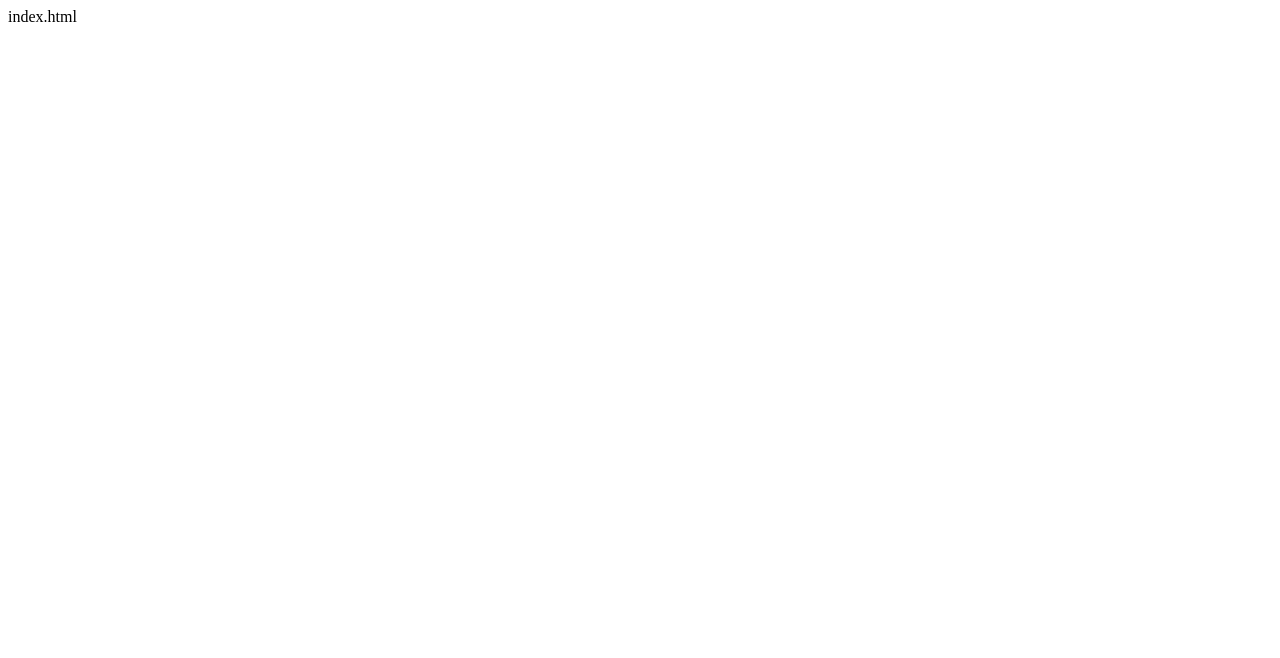
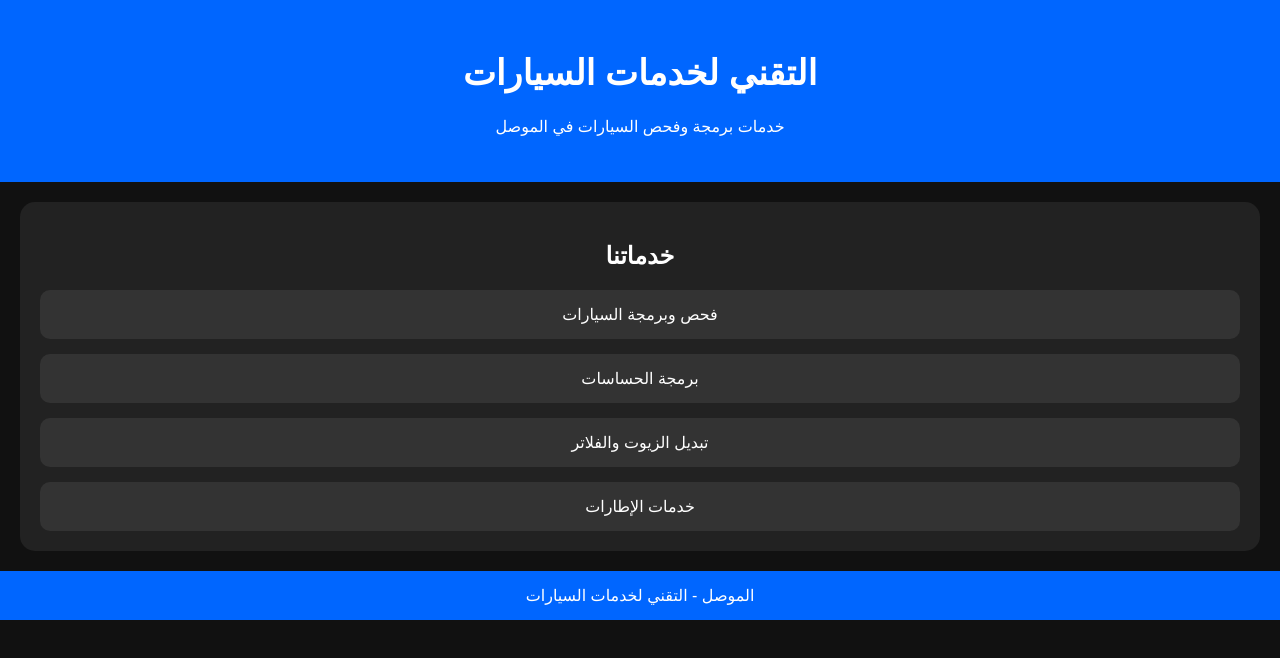
Before and after one commit to tcarsservices/ts_car, a plain HTML site: page index.html in a window 1280 px wide. Drawn offline with Linux system fonts and the light colour scheme.

Commit message:
Update index.html

```diff
--- a/index.html
+++ b/index.html
@@ -1 +1,73 @@
-index.html
+<!DOCTYPE html>
+<html lang="ar" dir="rtl">
+<head>
+    <meta charset="UTF-8">
+    <meta name="viewport" content="width=device-width, initial-scale=1.0">
+    <title>التقني لخدمات السيارات</title>
+    <style>
+        body {
+            font-family: Arial, sans-serif;
+            margin: 0;
+            background: #111;
+            color: white;
+            text-align: center;
+        }
+
+        header {
+            background: #0066ff;
+            padding: 30px;
+        }
+
+        h1 {
+            font-size: 35px;
+        }
+
+        .box {
+            background: #222;
+            margin: 20px;
+            padding: 20px;
+            border-radius: 15px;
+        }
+
+        .services {
+            display: grid;
+            gap: 15px;
+        }
+
+        .service {
+            background: #333;
+            padding: 15px;
+            border-radius: 10px;
+        }
+
+        footer {
+            background: #0066ff;
+            padding: 15px;
+        }
+    </style>
+</head>
+
+<body>
+
+<header>
+    <h1>التقني لخدمات السيارات</h1>
+    <p>خدمات برمجة وفحص السيارات في الموصل</p>
+</header>
+
+<div class="box">
+    <h2>خدماتنا</h2>
+
+    <div class="services">
+        <div class="service">فحص وبرمجة السيارات</div>
+        <div class="service">برمجة الحساسات</div>
+        <div class="service">تبديل الزيوت والفلاتر</div>
+        <div class="service">خدمات الإطارات</div>
+    </div>
+</div>
+
+<footer>
+    الموصل - التقني لخدمات السيارات
+</footer>
+
+</body>
+</html>
```
